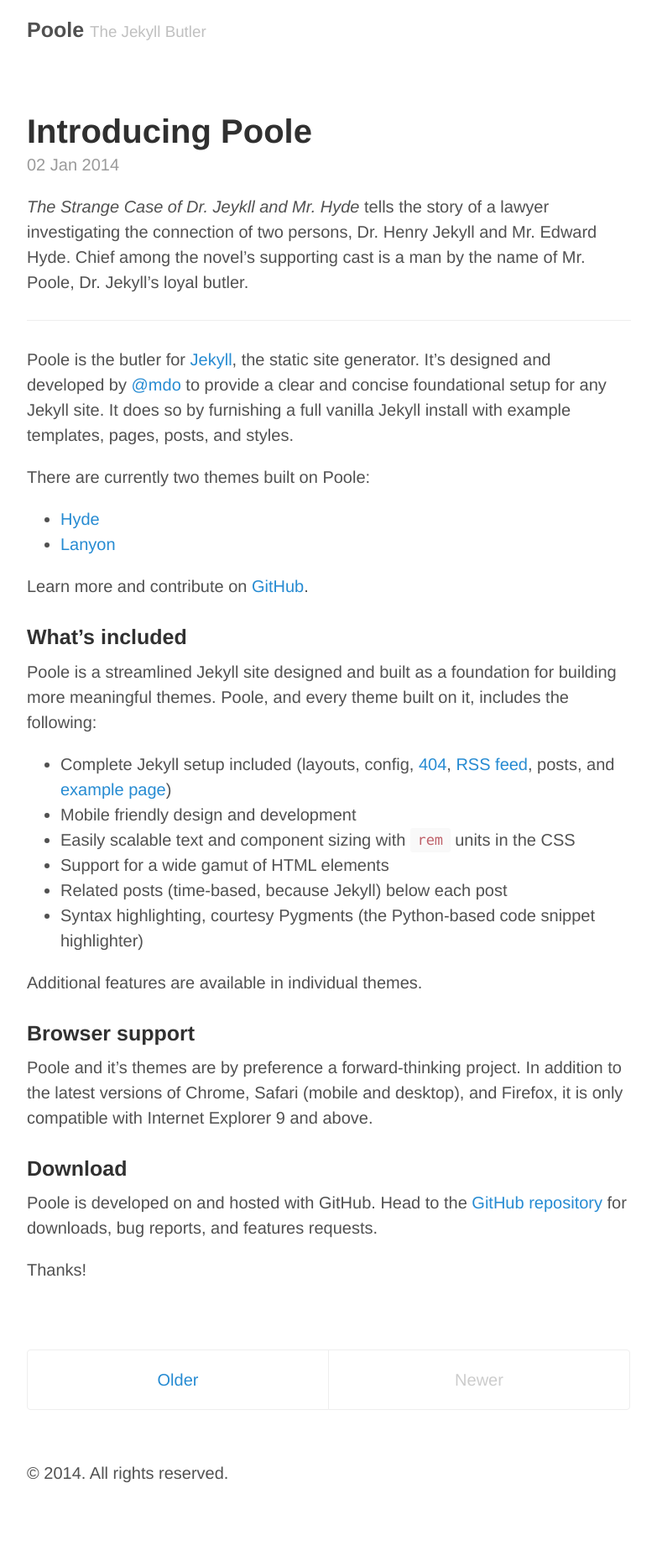
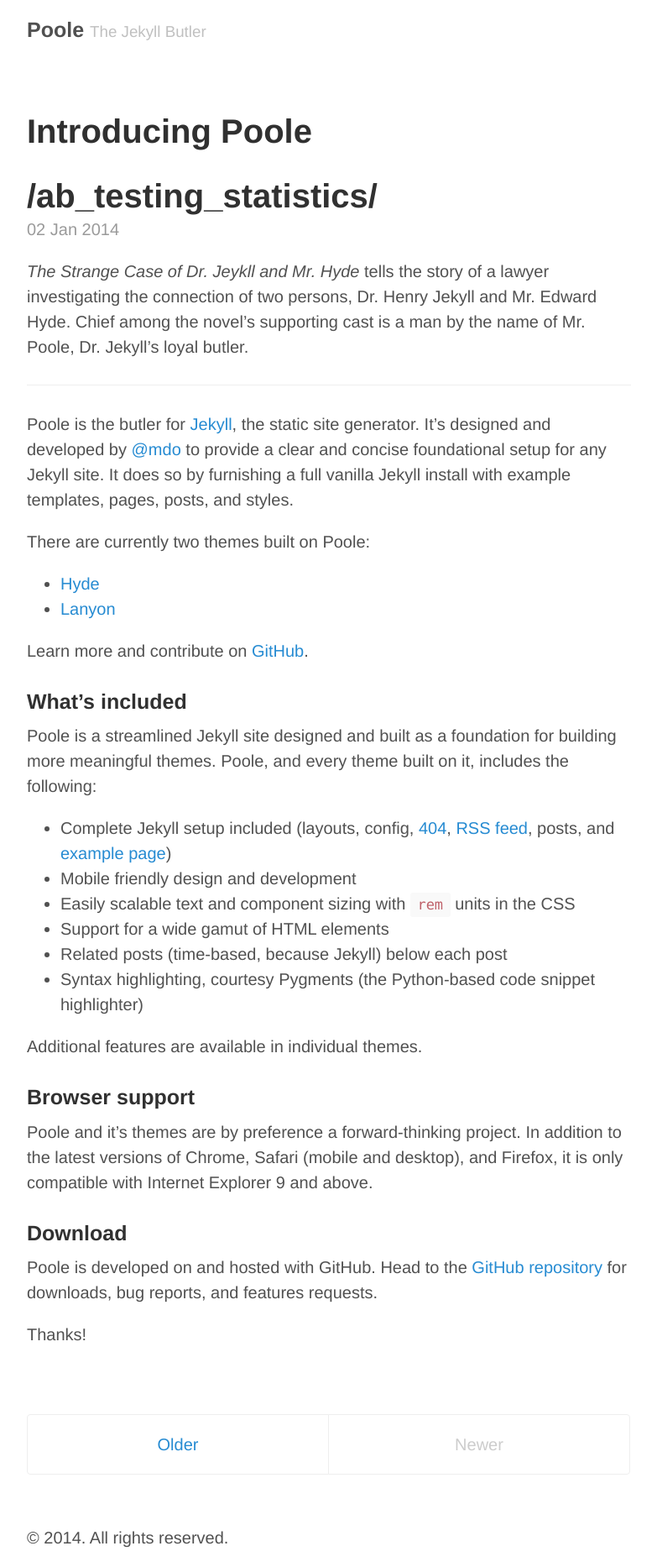
Before and after one commit to sl8r000/ab_testing_statistics, a Jekyll site: the page built from index.html, in a window 1280 px wide. Shown: the whole page at 84% size, without its empty margins (248-1031 px from the left). Built offline with Jekyll 4.4.1, drawn with Linux system fonts in a browser that asks for light colours; Markdown is read by kramdown in place of the engine named in the settings; the list of posts is cut into pages by our own code; before the commit the page ends 1789 px from its top, so only the background shows below that.

Commit message:
Fixes base url

```diff
--- a/_config.yml
+++ b/_config.yml
@@ -10,7 +10,7 @@
 tagline:          The Jekyll Butler
 url:              http://getpoole.com
 paginate:         1
-baseurl:          /
+baseurl:          /ab_testing_statistics/
 author:
   name:           Mark Otto
   url:            https://twitter.com/mdo
--- a/index.html
+++ b/index.html
@@ -11,6 +11,8 @@
         {{ post.title }}
       </a>
     </h1>
+
+    <h1>{{ site.baseurl }}</h1>
 
     <span class="post-date">{{ post.date | date_to_string }}</span>
 
```
